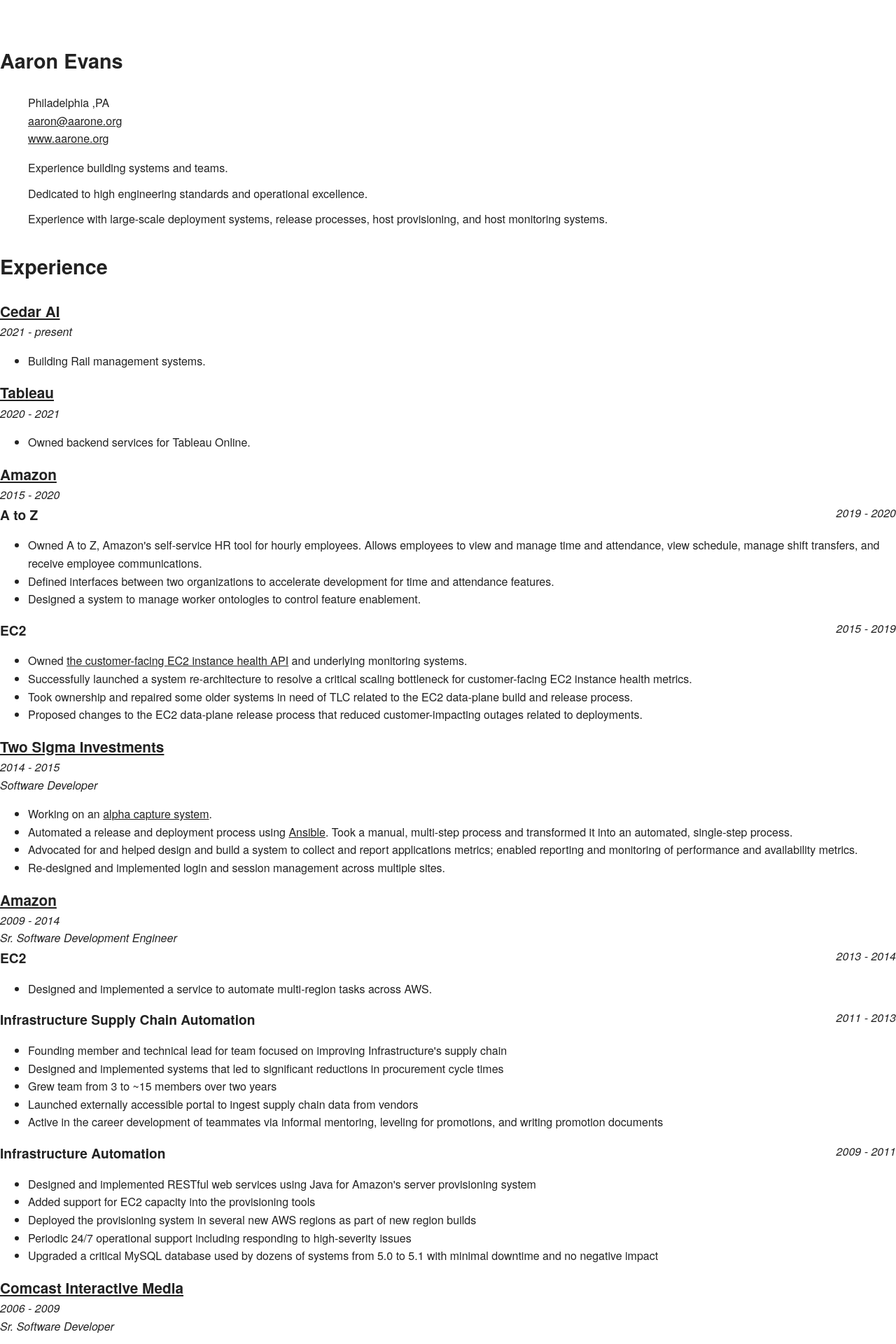
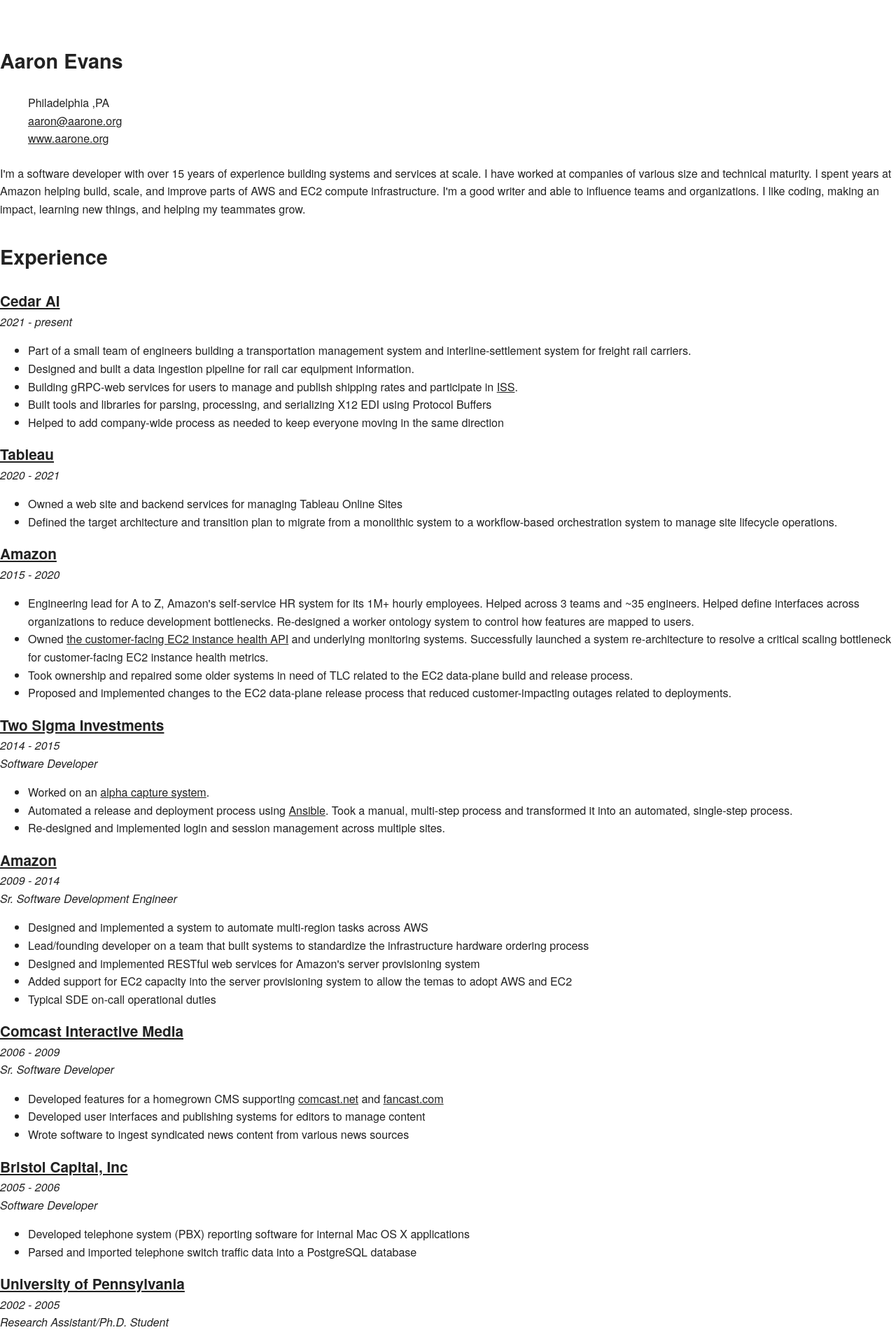
Before and after one commit to aarone/aarone.org, a Jekyll site: the page built from source/resume.html, in a window 1280 px wide. Shown: the top 1920 px of the page at 70% size. Built offline with Jekyll 4.4.1, drawn with Linux system fonts in a browser that asks for light colours; Markdown is read by kramdown in place of the engine named in the settings; some of the changed text lies outside the part shown.

Commit message:
resume updates

```diff
--- a/source/_includes/resume.css
+++ b/source/_includes/resume.css
@@ -4,6 +4,7 @@
     line-height: 1.6;
     font-weight: 400;
     font-family: "HelveticaNeue", "Helvetica Neue", Helvetica, Arial, sans-serif;
+    padding-bottom: 4em;
 }
 
 .container {
@@ -22,7 +23,8 @@
     margin-bottom: 0em;
 }
 
-ul#summary li {
+#summary {
+    margin-top: 1.5em;
     margin-bottom: 0.7em;
 }
 
--- a/source/resume.html
+++ b/source/resume.html
@@ -42,14 +42,16 @@
                             </li>
                         </ul>
                     </div>
-                    <div class="nine columns">
-                        <ul id="summary">
-                            <li>Experience building systems and teams.</li>
-                            <li>Dedicated to high engineering standards and operational excellence.</li>
-                            <li>Experience with large-scale deployment systems, release processes, host provisioning,
-                                and host monitoring systems.
-                            </li>
-                        </ul>
+                    <div class="nine columns" id="summary">
+			  I'm a software developer with over 15 years of experience building systems and services at scale.
+
+			  I have worked at companies of various size and technical maturity.
+
+			  I spent years at Amazon helping build, scale, and improve parts of AWS and EC2 compute infrastructure.
+
+			  I'm a good writer and able to influence teams and organizations.
+
+			  I like coding, making an impact, learning new things, and helping my teammates grow.
                     </div>
                 </div>
             </div>
@@ -67,8 +69,11 @@
             </div>
             <div class="nine columns">
                 <ul class="accomplishments">
-                    <li>Building Rail management systems.</li>
-
+                    <li>Part of a small team of engineers building a transportation management system and interline-settlement system for freight rail carriers.</li>
+                    <li>Designed and built a data ingestion pipeline for rail car equipment information.</li>
+                    <li>Building gRPC-web services for users to manage and publish shipping rates and participate in <a href="https://public.railinc.com/products-services/interline-settlement-system">ISS</a>.</li>
+                    <li>Built tools and libraries for parsing, processing, and serializing X12 EDI using Protocol Buffers</li>
+                    <li>Helped to add company-wide process as needed to keep everyone moving in the same direction</li>
                 </ul>
             </div>
         </div>
@@ -81,7 +86,8 @@
             </div>
             <div class="nine columns">
                 <ul class="accomplishments">
-                    <li>Owned backend services for Tableau Online.</li>
+                    <li>Owned a web site and backend services for managing Tableau Online Sites</li>
+                    <li>Defined the target architecture and transition plan to migrate from a monolithic system to a workflow-based orchestration system to manage site lifecycle operations.</li>
                 </ul>
             </div>
         </div>
@@ -93,34 +99,24 @@
                 <div class="timeframe">2015 - 2020</div>
             </div>
             <div class="nine columns">
-                <h4>A to Z</h4>
-                <span class="timeframe">2019 - 2020</span>
                 <ul class="accomplishments">
-                    <li>Owned A to Z, Amazon's self-service HR tool for hourly employees. Allows employees to view and
-                        manage time and attendance, view schedule, manage shift transfers, and receive employee
-                        communications.
+                    <li>
+		      Engineering lead for A to Z, Amazon's self-service HR system for its 1M+ hourly employees.
+		      Helped across 3 teams and ~35 engineers.
+		      Helped define interfaces across organizations to reduce development bottlenecks.
+		      Re-designed a worker ontology system to control how features are mapped to users.
                     </li>
-                    <li>Defined interfaces between two organizations to accelerate development for time and attendance
-                        features.
-                    </li>
-                    <li>Designed a system to manage worker ontologies to control feature enablement.</li>
-                </ul>
-
-                <h4>EC2</h4>
-                <span class="timeframe">2015 - 2019</span>
-                <ul class="accomplishments">
-                    <li>Owned <a
+                    <li>
+		      Owned <a
                             href="http://docs.aws.amazon.com/AWSEC2/latest/APIReference/API_DescribeInstanceStatus.html">the
                         customer-facing EC2 instance health API</a> and underlying monitoring systems.
+                        Successfully launched a system re-architecture to resolve a critical scaling bottleneck for
+                        customer-facing EC2 instance health metrics.
+                    <li>
+		      Took ownership and repaired some older systems in need of TLC related to the EC2 data-plane
+                      build and release process.
                     </li>
-                    <li>Successfully launched a system re-architecture to resolve a critical scaling bottleneck for
-                        customer-facing EC2 instance health metrics.
-                    </li>
-                    <li>Took ownership and repaired some older systems in need of TLC related to the EC2 data-plane
-                        build and release process.
-                    </li>
-                    <li>Proposed changes to the EC2 data-plane release process that reduced customer-impacting outages
-                        related to deployments.
+                    <li>Proposed and implemented changes to the EC2 data-plane release process that reduced customer-impacting outages related to deployments.
                     </li>
                 </ul>
             </div>
@@ -136,15 +132,10 @@
             </div>
             <div class="nine columns">
                 <ul class="accomplishments">
-                    <li>Working on an <a href="http://en.wikipedia.org/wiki/Alpha_capture_system">alpha capture
-                        system</a>.
-                    </li>
+                    <li>Worked on an <a href="http://en.wikipedia.org/wiki/Alpha_capture_system">alpha capture system</a>.</li>
                     <li>Automated a release and deployment process using <a
                             href="http://www.ansible.com/home">Ansible</a>. Took a manual, multi-step process and
                         transformed it into an automated, single-step process.
-                    </li>
-                    <li>Advocated for and helped design and build a system to collect and report applications metrics;
-                        enabled reporting and monitoring of performance and availability metrics.
                     </li>
                     <li>Re-designed and implemented login and session management across multiple sites.</li>
                 </ul>
@@ -160,42 +151,13 @@
                 <em>Sr. Software Development Engineer</em>
             </div>
             <div class="nine columns">
-                <h4>EC2</h4>
-                <span class="timeframe">2013 - 2014</span>
-                <ul class="accomplishments">
-                    <li>
-                        Designed and implemented a service to automate multi-region tasks across AWS.
-                    </li>
-                </ul>
-
-                <h4>Infrastructure Supply Chain Automation</h4>
-                <span class="timeframe">2011 - 2013</span>
-                <ul class="accomplishments">
-                    <li>Founding member and technical lead for team focused on improving Infrastructure's supply chain
-                    </li>
-                    <li>Designed and implemented systems that led to significant reductions in procurement cycle times
-                    </li>
-                    <li>Grew team from 3 to ~15 members over two years</li>
-                    <li>Launched externally accessible portal to ingest supply chain data from vendors</li>
-                    <li>Active in the career development of teammates via informal mentoring, leveling for promotions,
-                        and writing promotion documents
-                    </li>
-                </ul>
-
-
-                <h4>Infrastructure Automation</h4>
-                <span class="timeframe">2009 - 2011</span>
-                <ul class="accomplishments">
-                    <li>Designed and implemented RESTful web services using Java for Amazon's server provisioning
-                        system
-                    </li>
-                    <li>Added support for EC2 capacity into the provisioning tools</li>
-                    <li>Deployed the provisioning system in several new AWS regions as part of new region builds</li>
-                    <li>Periodic 24/7 operational support including responding to high-severity issues</li>
-                    <li>Upgraded a critical MySQL database used by dozens of systems from 5.0 to 5.1 with minimal
-                        downtime and no negative impact
-                    </li>
-                </ul>
+              <ul class="accomplishments">
+                <li>Designed and implemented a system to automate multi-region tasks across AWS</li>
+                <li>Lead/founding developer on a team that built systems to standardize the infrastructure hardware ordering process</li>
+                <li>Designed and implemented RESTful web services for Amazon's server provisioning system</li>
+                <li>Added support for EC2 capacity into the server provisioning system to allow the temas to adopt AWS and EC2</li>
+		<li>Typical SDE on-call operational duties</li>
+	      </ul>
             </div>
         </div>
 
@@ -213,10 +175,6 @@
                         and <a href="http://xfinitytv.comcast.net/">fancast.com</a></li>
                     <li>Developed user interfaces and publishing systems for editors to manage content</li>
                     <li>Wrote software to ingest syndicated news content from various news sources</li>
-                    <li>Helped launch re-architecture of comcast.net</li>
-                    <li>Designed and implemented user-preference storage system based on the OpenSocial API and backed
-                        by MySQL
-                    </li>
                 </ul>
             </div>
         </div>
@@ -233,37 +191,7 @@
                 <ul class="accomplishments">
                     <li>Developed telephone system (PBX) reporting software for internal Mac OS X applications</li>
                     <li>Parsed and imported telephone switch traffic data into a PostgreSQL database</li>
-                    <li>Created backup scripts and performed maintenance for a PostgreSQL database</li>
-                    <li>Wrote complex SQL queries to extract data for report generation and generated DocBook
-                        documents
-                    </li>
-                    <li>Ported a PowerPlant application to Mac OS X</li>
-                    <li>
-                        Technologies
-                        <ul class="multicolumn_list">
-                            <li>Cocoa/Cocoa</li>
-                            <li>Mac OS X</li>
-                            <li>Objective-C/C++</li>
-                            <li>PostgreSQL</li>
-                        </ul>
-                    </li>
                 </ul>
-            </div>
-        </div>
-
-        <div class="row">
-            <div class="three columns">
-                <h3>
-                    Independent Mac OS Developer
-                </h3>
-                <div class="timeframe">2004 - 2006</div>
-            </div>
-            <div class="nine columns">
-                <p class="accomplishments">
-                    In my free time I developed an iPhoto plug-in <a
-                        href="//www.aarone.org/smugmugexport">SmugMugExport</a> which uploads photos from iPhoto to <a
-                        href="http://www.smugmug.com/">SmugMug</a>.
-                </p>
             </div>
         </div>
         <div class="row">
@@ -273,13 +201,6 @@
                 </h3>
                 <div class="timeframe">2002 - 2005</div>
                 <em>Research Assistant/Ph.D. Student</em>
-            </div>
-            <div class="nine columns">
-                <ul class="accomplishments">
-                    <li>Performed research tasks related to programming support for embedded wireless devices</li>
-                    <li>Passed all written preliminary exams</li>
-                    <li>Wrote network simulations using Python</li>
-                </ul>
             </div>
         </div>
     </section>
@@ -305,11 +226,9 @@
                 </h3>
             </div>
             <div class="nine columns">
-                Bachelor of Science and Engineering (May 2002)
+                Bachelor of Science and Engineering
                 <br>
                 Major: Computer Engineering
-                <br>
-                Senior Project: A Nintendo emulator written in Java
             </div>
         </div>
     </section>
```
Also changed, not shown: other parts of source/resume.html (+1 -1 lines).
